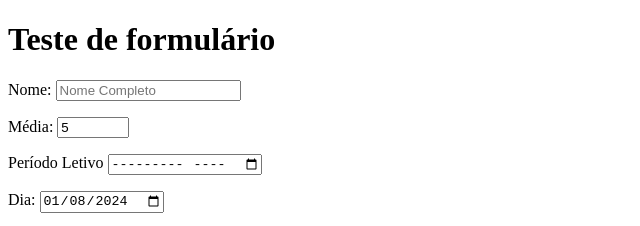
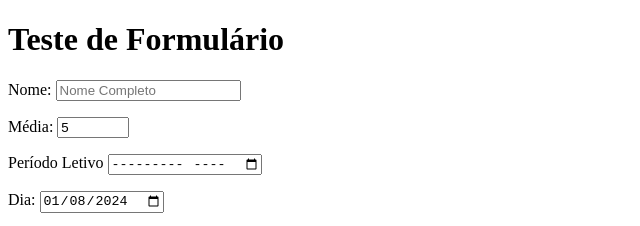
Before and after one commit to Lucynha/Estudos2024, a plain HTML site: page janeiro/formulario/form03.html in a window 1280 px wide. Shown: the top 226 px of the page, 0-640 px from the left. Drawn offline with Linux system fonts and the light colour scheme.

Commit message:
Update form03.html

```diff
--- a/janeiro/formulario/form03.html
+++ b/janeiro/formulario/form03.html
@@ -6,7 +6,7 @@
     <title>Formulário</title>
 </head>
 <body>
-    <h1>Teste de formulário</h1>
+    <h1>Teste de Formulário</h1>
     <form action="cadastro.php" method="post" autocomplete="on">
         <p>
             <label for="inome">Nome:</label>
```
